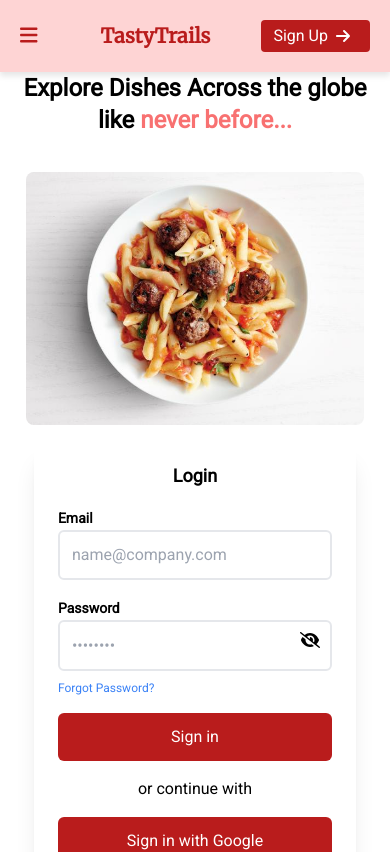
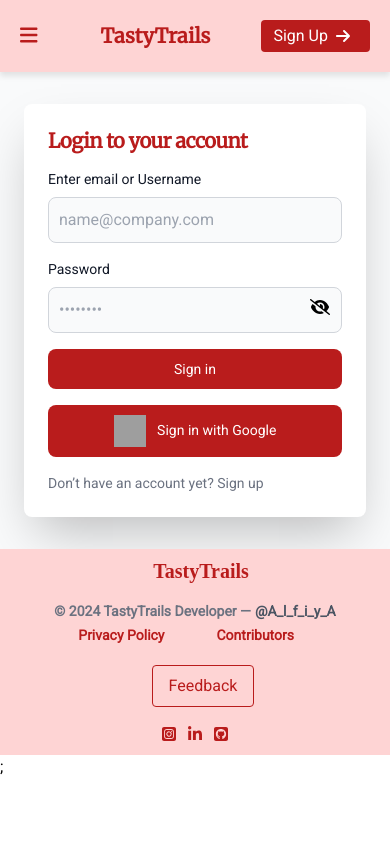
Before and after one commit to AlfiyaSiddique/TastyTrails, a React (Vite) app in the folder frontend/: page /login in a window 390 px wide. Shown: the top 852 px of the page. Built offline with nearby package versions, Linux system fonts and the light colour scheme; grey boxes are pictures that could not be loaded.

Commit message:
Update ui of signup and make it responsive and deleted login.jsx

```diff
--- a/frontend/src/Pages/Login.jsx
+++ b/frontend/src/Pages/Login.jsx
@@ -7,7 +7,7 @@ import { FontAwesomeIcon } from "@fortawesome/react-fontawesome";
 import { faEye, faEyeSlash } from "@fortawesome/free-solid-svg-icons";
 import { useNavigate } from "react-router-dom";
 import useGoogleAuth from "../../common/useGoogleAuth"
-import image from "../../public/newFoodSignup.jpeg"
+
 const Login = () => {
   const navigate = useNavigate();
   const backendURL = import.meta.env.VITE_BACKEND_URL;
@@ -71,56 +71,47 @@ const Login = () => {
   const googleLogin = useGoogleAuth(handleLogin);
 
   return (
-    <div className="w-full h-screen flex justify-center items-center px-4">
-    <div className="content w-full sm:w-[90vw] md:w-[75vw] lg:w-[70vw] xl:w-[65vw] h-full sm:h-[80vh] md:h-[70vh] lg:h-[60vh] xl:h-[55vh] rounded-md flex flex-col md:flex-row justify-evenly items-center">
-      {/* Left Section */}
-      <div className="illustrations w-full md:w-[50%] lg:w-[40%] h-[40vh] sm:h-[50vh] lg:h-[45vh] flex flex-col items-center md:items-start">
-        <h1 className="font-extrabold text-2xl sm:text-3xl md:text-4xl text-center md:text-left">
-          Explore Dishes Across the globe like <span className="text-red-400">never before...</span>
+    <div>
+      <section className="bg-gray-50 dark:bg-gray-900">
+        <div className="flex flex-col items-center justify-center px-6 py-8 mx-auto md:h-screen lg:py-0">
+          <div className="w-full bg-white rounded-lg shadow-2xl dark:border md:mt-0 sm:max-w-md xl:p-0 dark:bg-gray-800 dark:border-gray-700">
+            <div className="p-6 space-y-4 md:space-y-6 sm:p-8">
+              <h1 className="font-[Merriweather] text-xl font-bold leading-tight tracking-tight text-red-700 md:text-2xl dark:text-white">
+                Login to your account
               </h1>
-
-        <div className="content flex flex-col md:flex-row items-center md:items-start mt-5">
-          <div className="img w-full md:w-[25vw] lg:w-[20vw] h-[30vh] md:h-[35vh] lg:h-[30vh] mt-4 md:mt-0">
-            <img className="h-full w-full rounded-lg object-cover" src={image} alt="Dish illustration" />
-          </div>
-          <div className="innerContent mt-4 md:mt-0 md:ml-4">
-            <ul className="font-bold text-xl sm:text-2xl md:text-2xl ml-0 md:ml-6 px-5">
-              <li className="text-yellow-500 py-1">Review</li>
-              <li className="text-red-500 py-1">Share</li>
-              <li className="py-1">Comments</li>
-            </ul>
-          </div>
-        </div>
-      </div>
-
-      {/* Right Section (Login Form) */}
-      <div className="loginForm w-full md:w-[40%] lg:w-[30%] h-[60vh] sm:h-[55vh] flex justify-center md:justify-evenly items-center mt-8 md:mt-0">
-        <div className="innerdiv w-[90%] sm:w-[75%] md:w-[90%] lg:w-[100%] h-[100] rounded-xl shadow-xl py-5 px-6 bg-white ">
-          <h2 className="font-semibold text-lg sm:text-xl md:text-2xl text-center">Login</h2>
-          <form onSubmit={handleSubmit} className="space-y-4 mt-4">
-            <div className="form-group">
-              <label htmlFor="email" className="font-semibold text-sm">Email</label>
+              <form className="space-y-4 md:space-y-6" onSubmit={handleSubmit}>
+                <div>
+                  <label
+                    htmlFor="email"
+                    className="block mb-2 text-sm font-medium text-gray-900 dark:text-white"
+                  >
+                    Enter email or Username
+                  </label>
                   <input
                     type="text"
                     name="searchTerm"
                     id="searchTerm"
+                    className="bg-gray-50 border border-gray-300 text-gray-900 sm:text-sm rounded-lg focus:ring-primary-600 focus:border-primary-600 block w-full p-2.5 dark:bg-gray-700 dark:border-gray-600 dark:placeholder-gray-400 dark:text-white dark:focus:ring-blue-500 dark:focus:border-blue-500 transition-colors duration-200 ease-in-out"
                     placeholder="name@company.com"
                     required={true}
                     value={form.searchTerm}
                     onChange={handleChange}
-                className="w-full h-[6vh] pl-3 rounded-md bg-white border-2 text-black placeholder-gray-400 focus:outline-none focus:ring-2 focus:ring-orange-500"
                   />
                 </div>
-
-            <div className="form-group">
-              <label htmlFor="password" className="font-semibold text-sm">Password</label>
+                <div>
+                  <label
+                    htmlFor="password"
+                    className="block mb-2 text-sm font-medium text-gray-900 dark:text-white"
+                  >
+                    Password
+                  </label>
                   <div className="relative">
                     <input
                       type={show ? "text" : "password"}
                       name="password"
                       id="password"
                       placeholder="••••••••"
-                  className="w-full h-[6vh] pl-3 rounded-md bg-white border-2 text-black placeholder-gray-400 focus:outline-none focus:ring-2 focus:ring-orange-500"
+                      className="bg-gray-50 border border-gray-300 text-gray-900 sm:text-sm rounded-lg focus:ring-primary-600 focus:border-primary-600 block w-full p-2.5 dark:bg-gray-700 dark:border-gray-600 dark:placeholder-gray-400 dark:text-white dark:focus:ring-blue-500 dark:focus:border-blue-500 transition-colors duration-200 ease-in-out"
                       required={true}
                       value={form.password}
                       onChange={handleChange}
@@ -130,40 +121,30 @@ const Login = () => {
                       onClick={() => setShow(!show)}
                       className="absolute top-0 right-0 m-3 cursor-pointer"
                     />
-                <p className="text-[12px] mt-2 cursor-pointer text-blue-500">Forgot Password?</p>
                   </div>
                 </div>
-
                 <button
                   type="submit"
-              className="w-full p-3 bg-red-700 text-white rounded-md hover:bg-red-600 transition hover:border-white hover:border-solid hover:border-2"
+                  className="w-full text-white bg-red-700 hover:bg-red-500 focus:ring-4 focus:outline-none focus:ring-primary-300 font-medium rounded-lg text-sm px-5 py-2.5 text-center dark:bg-primary-600 dark:hover:bg-primary-700 dark:focus:ring-primary-800 "
                 >
                   Sign in
                 </button>
-
-            <p className="text-center">or continue with</p>
-
-            <button
-              type="button"
-              onClick={() => googleLogin()}
-              className="w-full p-3 bg-red-700 hover:bg-red-500 text-white rounded-md transition hover:border-white hover:border-solid hover:border-2"
-            >
-              Sign in with Google
-            </button>
-
-            <p className="text-[12px] text-center">
-              New to TastyTrails?{" "}
+              </form>
+                <button onClick={() => googleLogin()} className="w-full text-white bg-red-700 hover:bg-red-500 focus:ring-4 focus:outline-none focus:ring-primary-300 font-medium rounded-lg text-sm px-5 py-2.5 text-center dark:bg-primary-600 dark:hover:bg-primary-700 dark:focus:ring-primary-800 ">
+                <img src="https://img.icons8.com/?size=100&id=17949&format=png&color=000000" className="w-8 h-8 mr-2 inline-block"/> Sign in with Google</button>
+                <p className="text-sm font-light text-gray-500 dark:text-gray-400">
+                  Don’t have an account yet?{" "}
                   <Link
                     to="/signup"
-                className="font-medium text-blue-500 hover:underline dark:text-primary-500 hover:text-red-700"
+                    className="font-medium text-primary-600 hover:underline dark:text-primary-500 hover:text-red-700"
                   >
-                Register for free
+                    Sign up
                   </Link>
                 </p>
-          </form>
             </div>
           </div>
         </div>
+      </section>
     </div>
   );
 };
```
Also changed, not shown: frontend/src/Pages/Signup.jsx (+20 -20 lines). Lines whose indentation alone changed are shown as unchanged.
